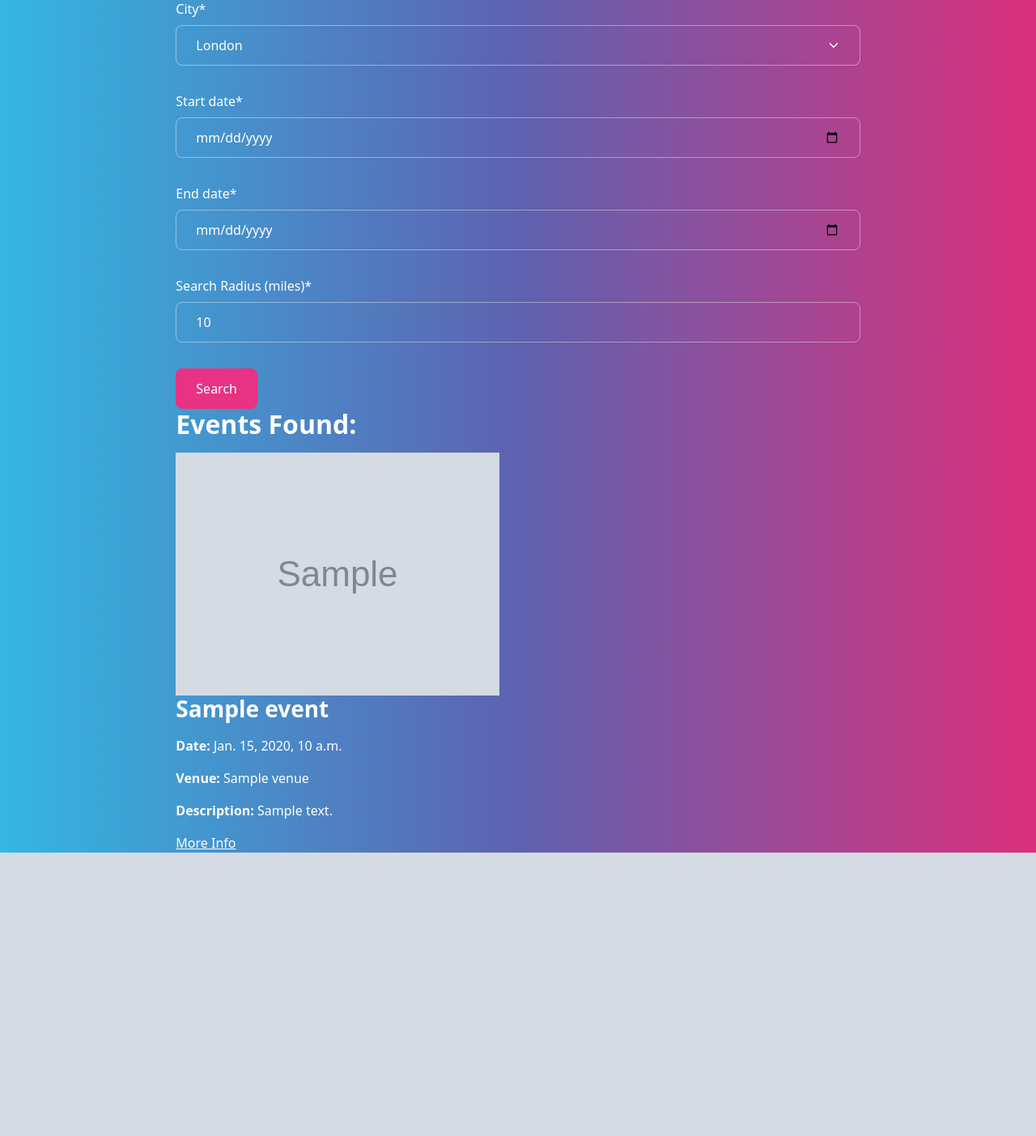
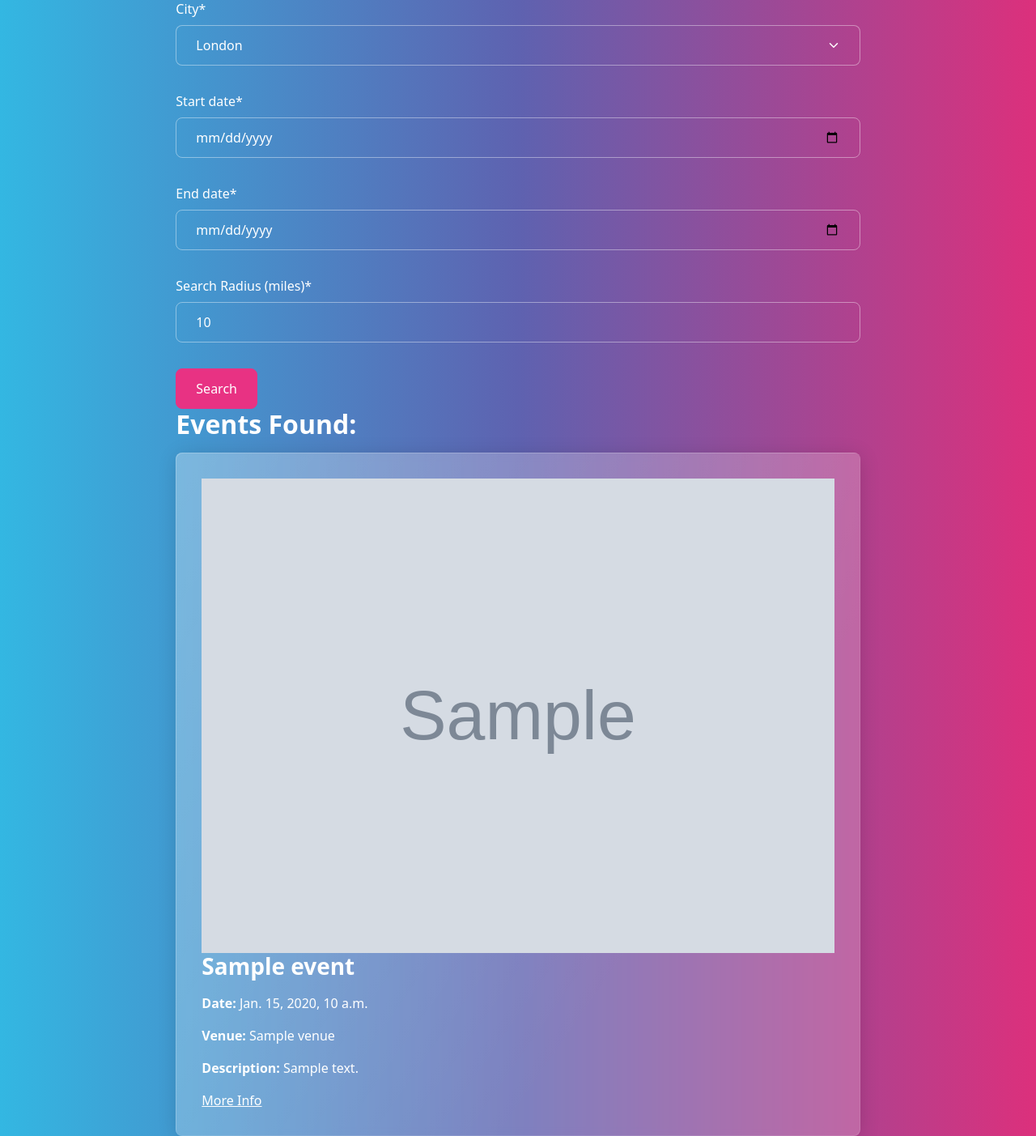
Before and after one commit to MarshallJD1/where2, a Django app: template events/templates/events/search_events.html in a window 1280 px wide. Shown: the part 65-1468 px from the top of the page at 81% size. Before the commit the page ends 1118 px from the top, so only its background shows below. Run offline with Django 4.2, Linux system fonts and the light colour scheme; tables that the repository leaves empty hold one stand-in row (values such as "Sample post"); the template is opened without the code that fills it: values that come from a table or form of the project are taken from there, most other values are stand-ins (such as "Sample title", 1, 10 or a date in 2020); grey boxes marked "Sample" are stand-in pictures; some libraries are stand-ins or nearby versions.

Commit message:
repair cards

```diff
--- a/events/templates/events/search_events.html
+++ b/events/templates/events/search_events.html
@@ -33,7 +33,6 @@
         }
     </style>
     <link rel="stylesheet" href="https://bootswatch.com/5/quartz/bootstrap.min.css">
-    <link rel="stylesheet" href="https://bootswatch.com/5/quartz/bootstrap.min.css">
 </head>
 
 
@@ -62,7 +61,7 @@
                 <h2>Events Found:</h2>
                 <div>
                     {% for event in events %}
-                        <div class="event-card">
+                        <div class="event-card card bg-secondary text-white p-3">
                             {% if event.image %}
                                 <img src="{{ event.image }}" alt="{{ event.name }}">
                             {% endif %}
```
